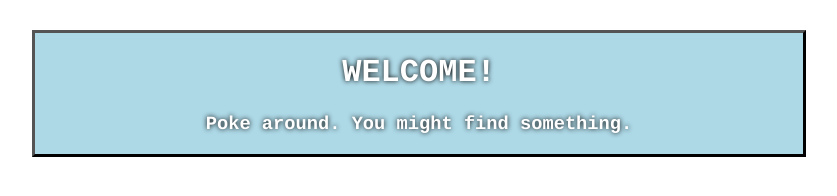
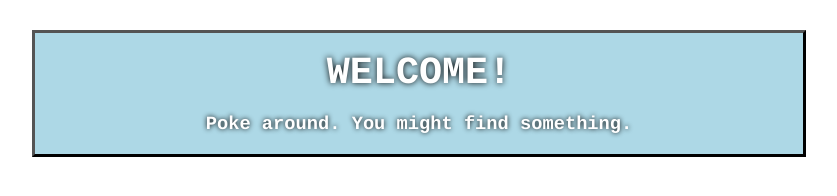
Before and after one commit to BowieSmith/BowieSmith.github.io, a plain HTML site: page index.html in a window 1280 px wide. In both pictures the pointer is over the element "WELCOME!". Shown: the whole page, without its empty margins (221-1058 px from the left). Drawn offline with Linux system fonts and the light colour scheme.

Commit message:
Add flash to title and poke.

```diff
--- a/css/main.css
+++ b/css/main.css
@@ -13,3 +13,15 @@ body {
   border: outset black;
 
 }
+
+h1 {
+  transition: transform 0.5s;
+}
+
+h1:hover {
+  transform: scale(1.2);
+}
+
+span#poke:hover {
+  text-shadow: 0 0 5px red;
+}
--- a/index.html
+++ b/index.html
@@ -6,7 +6,7 @@
 <body>
 
 <h1>WELCOME!</h1>
-<h3>Poke around. You might find something.</h3>
+<h3><span id="poke">Poke</span> around. You might find something.</h3>
 
 </body>
 </html>
```
